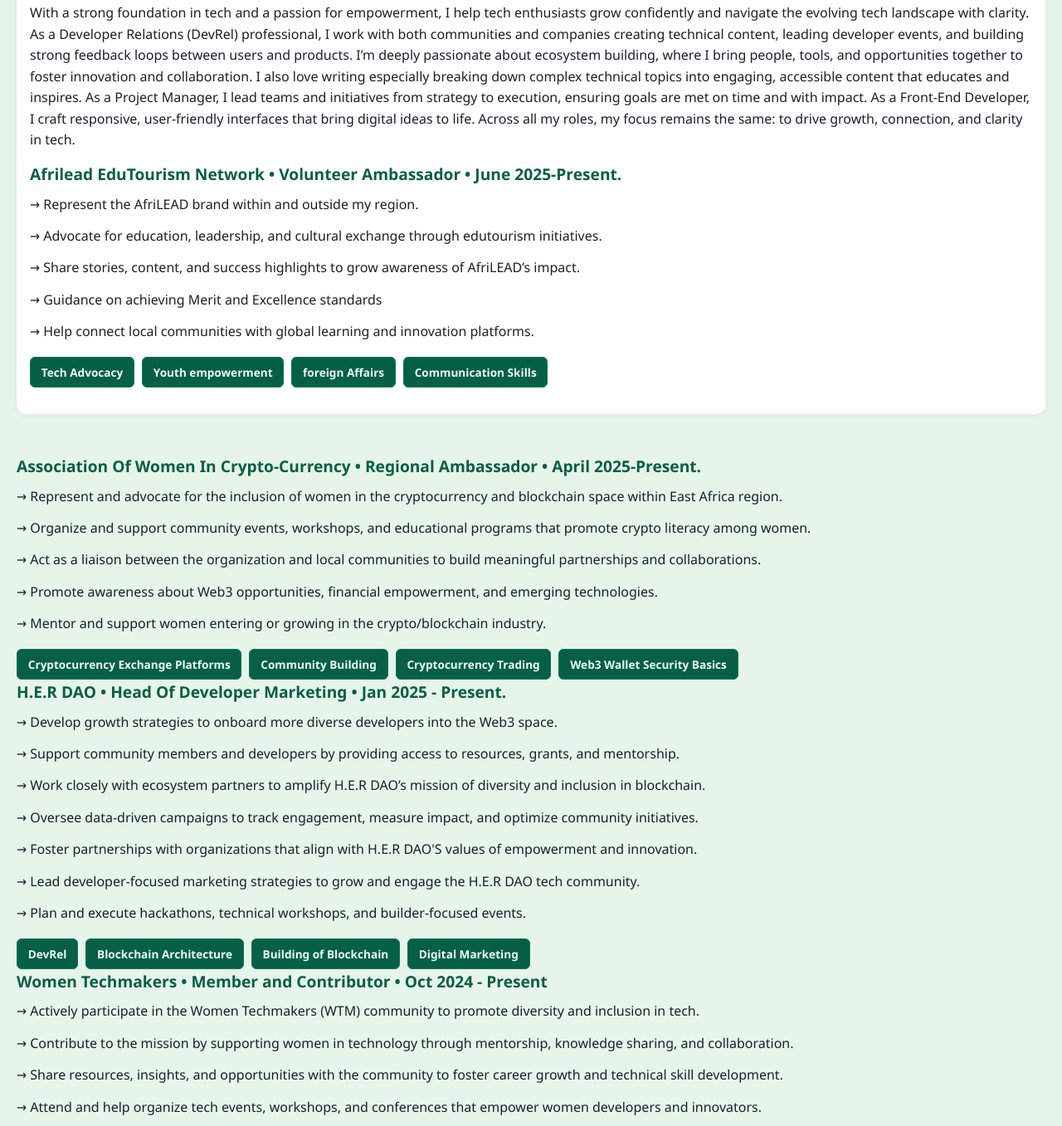
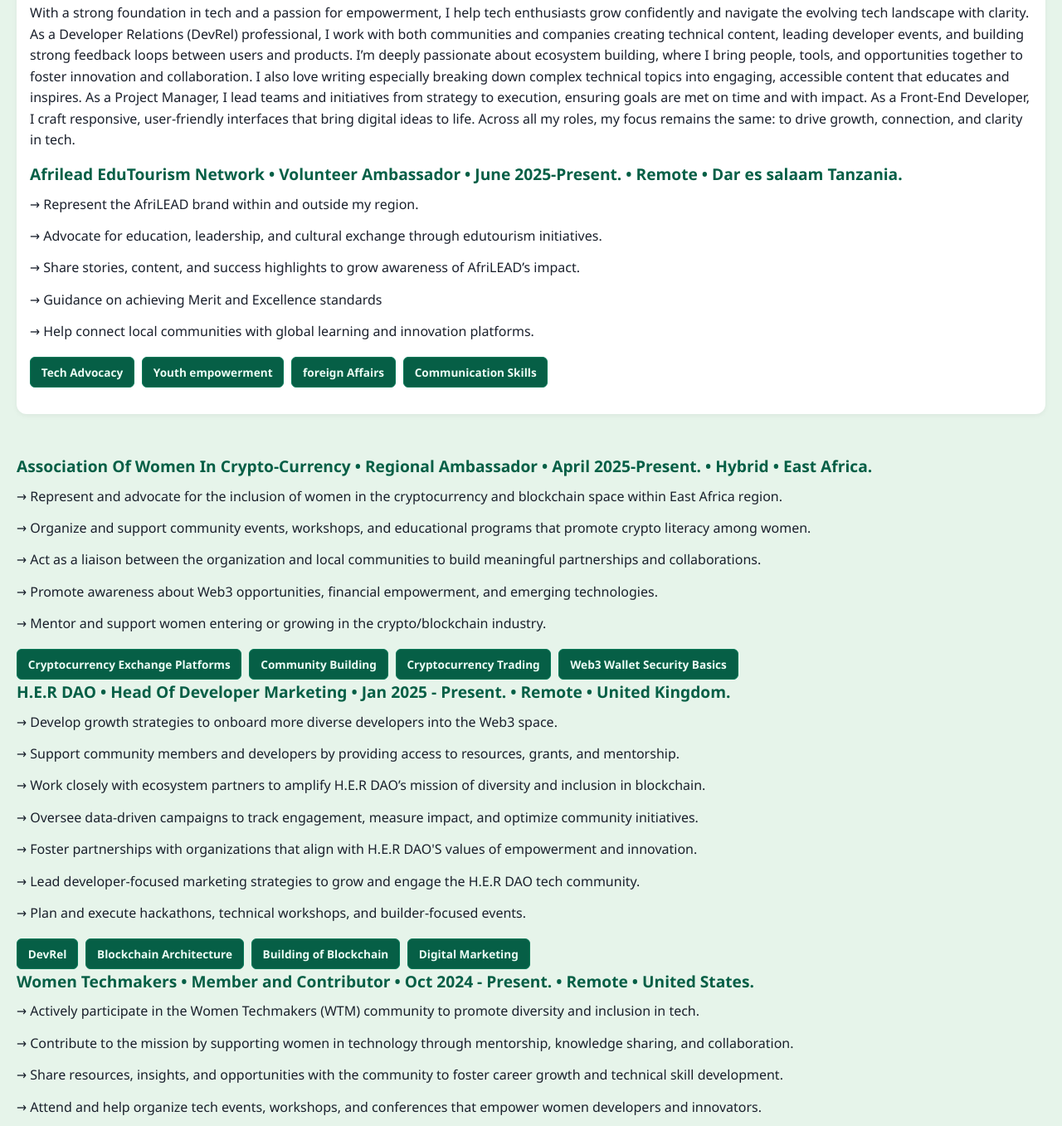
Before and after one commit to sonimwangi/Web-Development, a website: page index.html in a window 1280 px wide. Shown: the part 1270-2627 px from the top of the page at 83% size. Drawn offline with Linux system fonts and the light colour scheme.

Commit message:
index.html

```diff
--- a/index.html
+++ b/index.html
@@ -77,7 +77,7 @@
       </p>
 
       <div>
-        <h4>Afrilead EduTourism Network • Volunteer Ambassador • June 2025-Present.</h4>
+        <h4>Afrilead EduTourism Network • Volunteer Ambassador • June 2025-Present. • Remote  • Dar es salaam Tanzania.</h4>
         <p>&rarr; Represent the AfriLEAD brand within and outside my region.</p>
         <p>&rarr; Advocate for education, leadership, and cultural exchange through edutourism initiatives.</p>
         <p>&rarr; Share stories, content, and success highlights to grow awareness of AfriLEAD’s impact.</p>
@@ -91,7 +91,7 @@
         </div>
       </div>
       <div>
-        <h4>Association Of Women In Crypto-Currency • Regional Ambassador • April 2025-Present.</h4>
+        <h4>Association Of Women In Crypto-Currency • Regional Ambassador • April 2025-Present. • Hybrid  •  East Africa.</h4>
         <p>&rarr; Represent and advocate for the inclusion of women in the cryptocurrency and blockchain space within East Africa region.</p>
         <p>&rarr; Organize and support community events, workshops, and educational programs that promote crypto literacy among women.</p>
         <p>&rarr; Act as a liaison between the organization and local communities to build meaningful partnerships and collaborations.</p>
@@ -106,7 +106,7 @@
       </div>
 
       <div>
-        <h4>H.E.R DAO • Head Of Developer Marketing • Jan 2025 - Present.</h4>
+        <h4>H.E.R DAO • Head Of Developer Marketing • Jan 2025 - Present. • Remote  • United Kingdom.</h4>
         <p>&rarr; Develop growth strategies to onboard more diverse developers into the Web3 space.</p>
         <p>&rarr; Support community members and developers by providing access to resources, grants, and mentorship.</p>
         <p>&rarr; Work closely with ecosystem partners to amplify H.E.R DAO’s mission of diversity and inclusion in blockchain.</p>
@@ -123,7 +123,7 @@
       </div>
 
       <div>
-        <h4>Women Techmakers • Member and Contributor • Oct 2024 - Present</h4>
+        <h4>Women Techmakers • Member and Contributor • Oct 2024 - Present. • Remote  • United States.</h4>
         <p>&rarr; Actively participate in the Women Techmakers (WTM) community to promote diversity and inclusion in tech.</p>
         <p>&rarr; Contribute to the mission by supporting women in technology through mentorship, knowledge sharing, and collaboration.</p>
         <p>&rarr; Share resources, insights, and opportunities with the community to foster career growth and technical skill development.</p>
```
